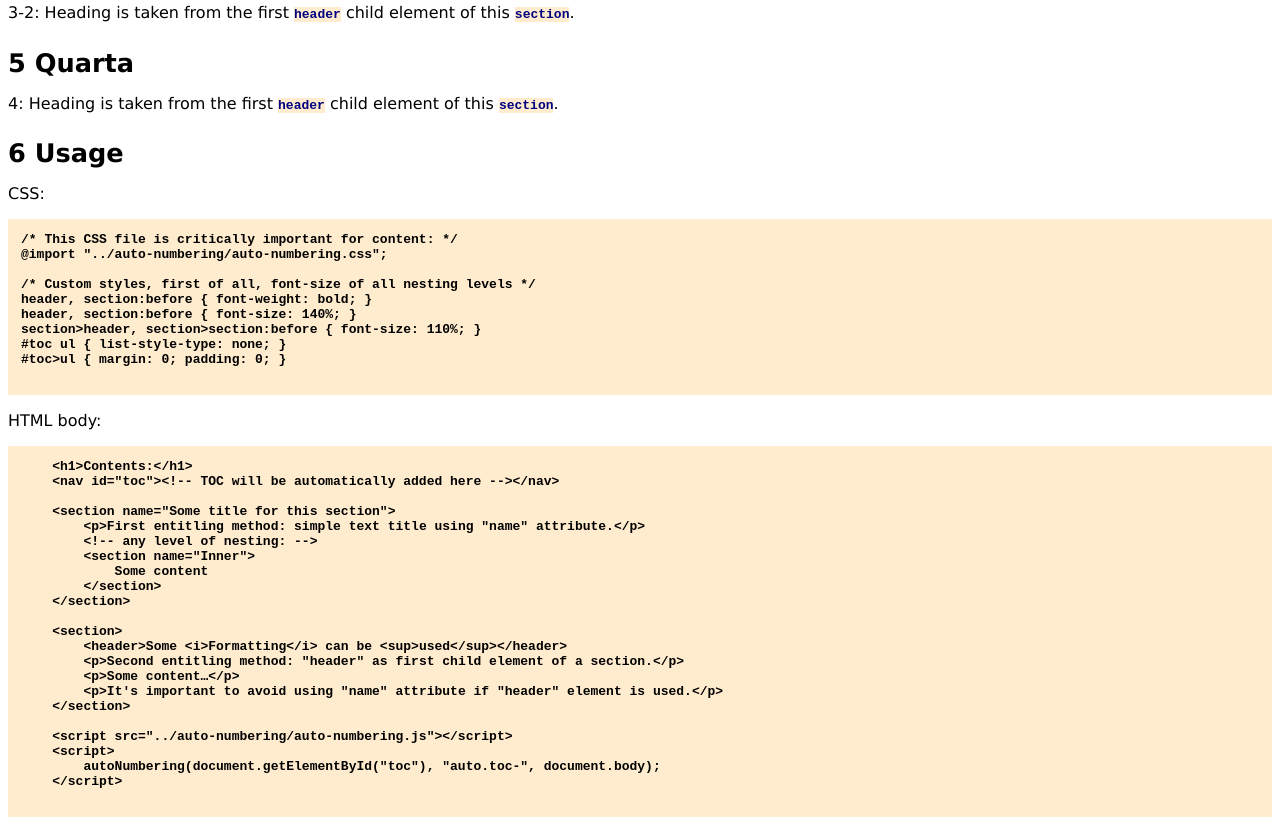
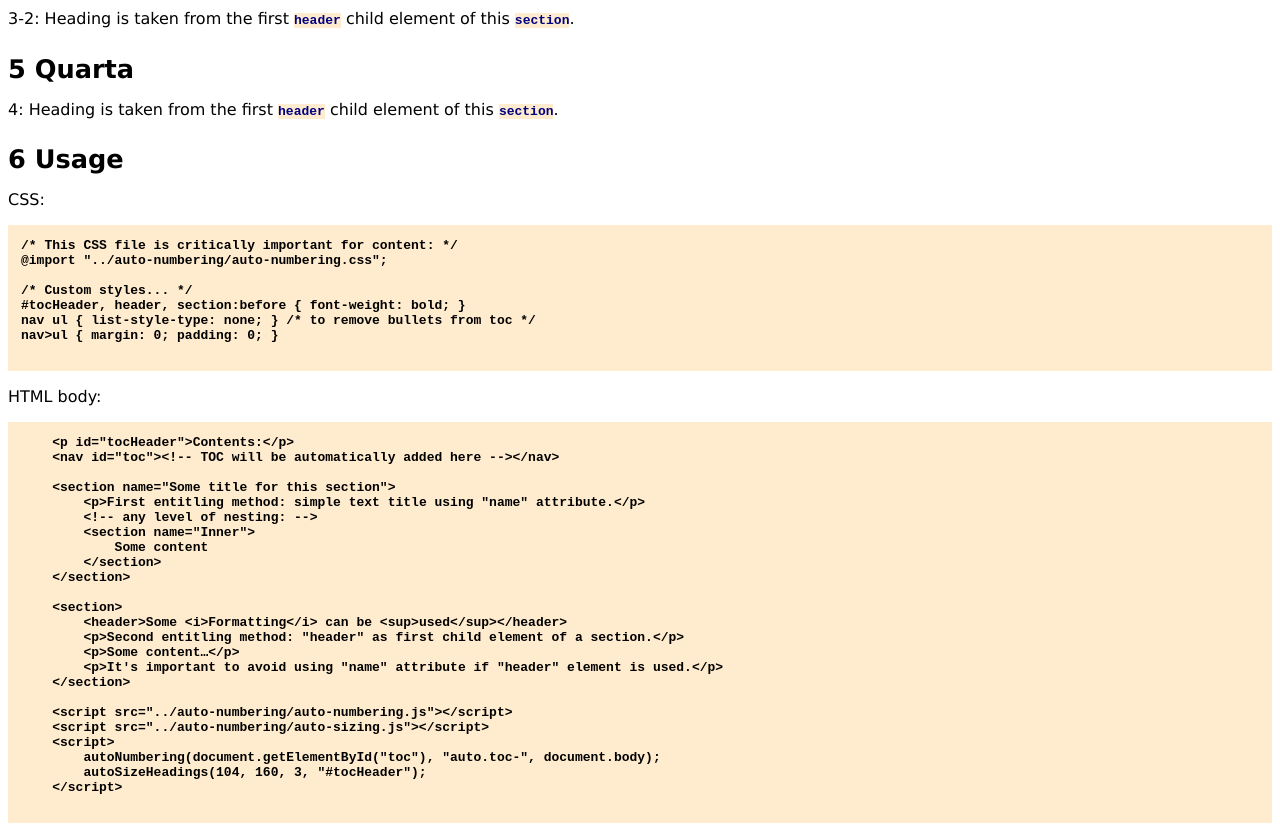
Before and after one commit to SAKryukov/hierarchical-html-entitling, a plain HTML site: page docs/demo/demo.html in a window 1280 px wide. Shown: the part 1120-1946 px from the top of the page. Drawn offline with Linux system fonts and the light colour scheme.

Commit message:
Code: new feature: in auto-sizing, added sizing of TOC heading ("Contents"), for consistency, improved demo

```diff
--- a/docs/auto-numbering/auto-sizing.js
+++ b/docs/auto-numbering/auto-sizing.js
@@ -11,7 +11,7 @@
 
 */
 
-function autoSizeHeadings(min, max, levels, headerTagTOC) {
+function autoSizeHeadings(min, max, levels, headerTagTOC) { // min, max: numbers in % units
 
     if (max < min) return;
     if (!levels || levels < 1) levels = 1;
--- a/docs/demo/demo.html
+++ b/docs/demo/demo.html
@@ -9,7 +9,7 @@
 
         body, html { font-family: Verdana, sans; }
 
-        #tocHeader,
+        body>header + p, /* TOC heading "Contents:" */
         section>header,
         section:before {
             font-weight: bold;
@@ -54,7 +54,7 @@
         <!-- text is taken from document.title -->
     </header>
 
-    <p id="tocHeader">Contents:</p>
+    <p>Contents:</p>
     <nav>
         <p>Table of Contents is automatically built by <a href="../auto-numbering/auto-numbering.js">this JavaScript</a>.</p>
     </nav>
@@ -111,18 +111,16 @@ adding inner HTML formatting to the heading text possible.</p>
 /* This CSS file is critically important for content: */
 @import "../auto-numbering/auto-numbering.css";
 
-/* Custom styles, first of all, font-size of all nesting levels */
-header, section:before { font-weight: bold; }
-header, section:before { font-size: 140%; }
-section&gt;header, section&gt;section:before { font-size: 110%; }
-#toc ul { list-style-type: none; }
-#toc&gt;ul { margin: 0; padding: 0; }
+/* Custom styles... */
+#tocHeader, header, section:before { font-weight: bold; }
+nav ul { list-style-type: none; } /* to remove bullets from toc */
+nav&gt;ul { margin: 0; padding: 0; }
         </pre>
 
 	<p>HTML body:</p>
 
         <pre>
-    &lt;h1&gt;Contents:&lt;/h1&gt;
+    &lt;p id="tocHeader"&gt;Contents:&lt;/p&gt;
     &lt;nav id="toc"&gt;&lt;!-- TOC will be automatically added here --&gt;&lt;/nav&gt;
 
     &lt;section name="Some title for this section"&gt;
@@ -141,8 +139,10 @@ section&gt;header, section&gt;section:before { font-size: 110%; }
     &lt;/section&gt;
 
     &lt;script src="../auto-numbering/auto-numbering.js"&gt;&lt;/script&gt;
+    &lt;script src="../auto-numbering/auto-sizing.js"&gt;&lt;/script&gt;
     &lt;script&gt;
         autoNumbering(document.getElementById("toc"), "auto.toc-", document.body);
+        autoSizeHeadings(104, 160, 3, "#tocHeader");
     &lt;/script&gt;
         </pre>
         <p>For further detail and ideas, please see <a type="text/plain" href="demo.html">source HTML code of this document</a>.</p>
@@ -154,7 +154,8 @@ section&gt;header, section&gt;section:before { font-size: 110%; }
 
     <script>
         autoNumbering(document.getElementsByTagName("nav")[0], "auto.toc-", document.body);
-        autoSizeHeadings(101, 160, 3, "#tocHeader");
+        autoSizeHeadings(104, 160, 3, "body>header + p");
+        //
         (function generateDemoBulk() {
             for (let index = 1; index <= 100; ++index) {
                 const line = document.createElement("p");
```
